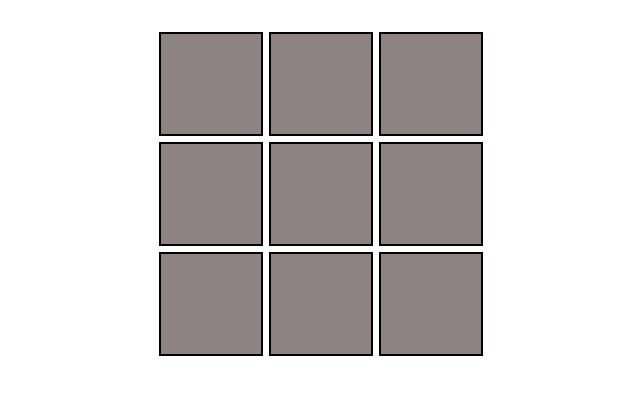
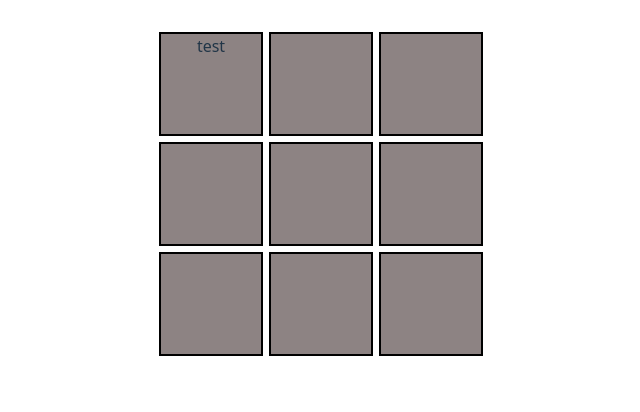
Before and after one commit to mrhl082024/tic_tac_toe, a React (Vite) app: page /gameboard in a window 1280 px wide. Shown: the top 412 px of the page, without its empty margins (316-956 px from the left). Built offline with nearby package versions, Linux system fonts and the light colour scheme.

Commit message:
savepoint

```diff
--- a/src/components/Gameboard.jsx
+++ b/src/components/Gameboard.jsx
@@ -1,23 +1,41 @@
 import { useState } from "react";
 import "../styles/Gameboard.css";
 
-function Gameboard() {
-  const [playerTurn, setPlayerTurn] = useState();
+function Gameboard({ player, setPlayer }) {
   const handleTurns = () => {
-    setPlayerTurn((e) => !e);
+    setPlayer((e) => !e);
   };
+  const [gameboard, setGameboard] = useState([
+    "test",
+    "",
+    "",
+    "",
+    "",
+    "",
+    "",
+    "",
+    "",
+  ]);
+
   return (
     <>
       <div id="gameboard">
-        <div className="game-box" id="box-1"></div>
-        <div className="game-box" id="box-2"></div>
-        <div className="game-box" id="box-3"></div>
-        <div className="game-box" id="box-4"></div>
-        <div className="game-box" id="box-5"></div>
-        <div className="game-box" id="box-6"></div>
-        <div className="game-box" id="box-7"></div>
-        <div className="game-box" id="box-8"></div>
-        <div className="game-box" id="box-9"></div>
+        {gameboard.map((tile, id) => (
+          <div
+            className="game-box"
+            id={"box" + id}
+            key={id}
+            onClick={() => {
+              setGameboard(
+                gameboard.map((maptile, i) => (i === id ? "x" : maptile))
+              );
+              handleTurns();
+              console.log(player);
+            }}
+          >
+            {tile}
+          </div>
+        ))}
       </div>
     </>
   );
```
